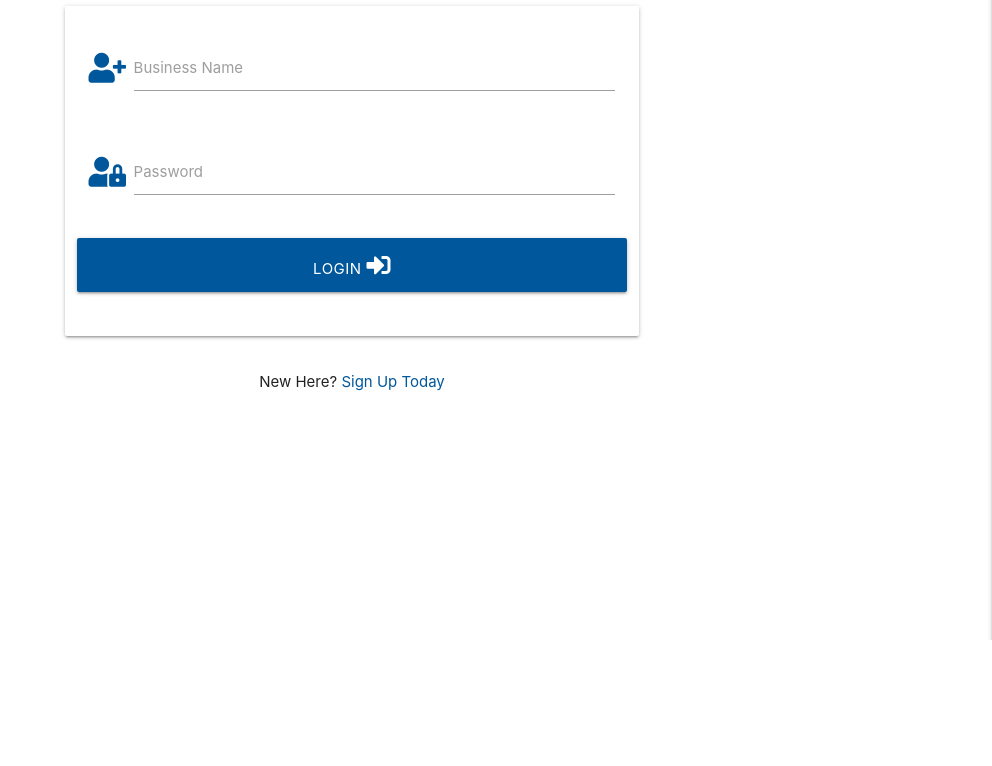
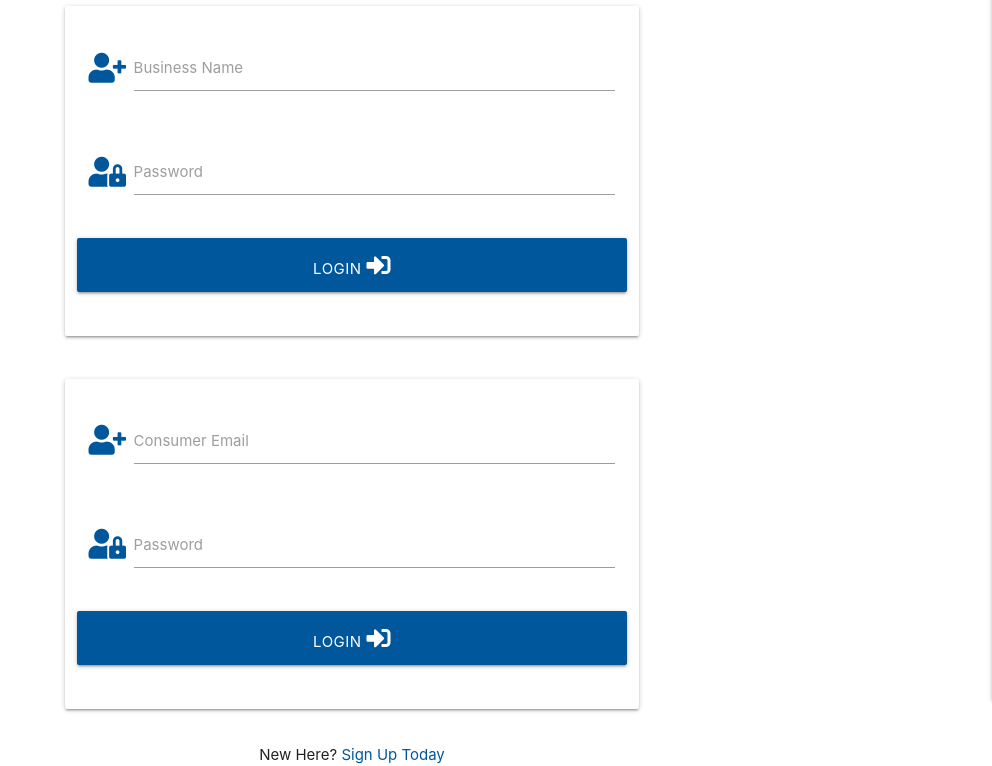
Before and after one commit to ShiftyKitty/MS3-FruGaol, a Flask app: page /login in a window 1280 px wide. Shown: the part 160-926 px from the top of the page, without its empty margins (288-1280 px from the left). Before the commit the page ends 800 px from the top, so only its background shows below. Run offline with Flask 2, Linux system fonts and the light colour scheme; some libraries are stand-ins or nearby versions.

Commit message:
consumer login portal now only showing session info for logged in user

```diff
--- a/app.py
+++ b/app.py
@@ -114,6 +114,59 @@ def business_signup():
     return render_template("business_signup.html")
 
 
+@app.route("/consumer_signup", methods=["GET", "POST"])
+def consumer_signup():
+    if request.method == "POST":
+        # profile pic saved to mongodb
+        if request.files:
+            profile_pic = request.files["profile_pic"]
+
+            if "filesize" in request.cookies:
+
+                if not allowed_img_filesize(request.cookies["filesize"]):
+                    flash("Filesize exceeded maximum limit")
+                    return redirect(url_for("consumer_signup"))
+
+            if profile_pic.filename == '':
+                flash("No filename. Please name file and try again")
+                return redirect(url_for("consumer_signup"))
+
+            if allowed_img(profile_pic.filename):
+                mongo.save_file(secure_filename(profile_pic.filename), profile_pic)
+                print("Profile Pic saved")
+            else:
+                flash("That file extension is not permitted")
+                return redirect(url_for("consumer_signup"))
+
+        # check if existing_consumer already exists in db
+        existing_consumer = mongo.db.business_users.find_one(
+            {"consumer_email_address": request.form.get("consumer_email_address").lower()})
+
+        if existing_consumer:
+            flash("Consumer email already exists. Please try again")
+            return redirect(url_for("consumer_signup"))
+
+        consumer_user = {
+            "consumer_name": request.form.get("consumer_name").lower(),
+            "consumer_address_line_1": request.form.get("consumer_address_line_1"),
+            "consumer_address_line_2": request.form.get("consumer_address_line_2"),
+            "consumer_address_line_3": request.form.get("consumer_address_line_3"),
+            "consumer_contact_number": request.form.get("consumer_contact_number"),
+            "consumer_email_address": request.form.get("consumer_email_address"),
+            "consumer_dob": request.form.get("consumer_email_address"),
+            "profile_pic": profile_pic.filename,
+            "consumer_password": generate_password_hash(request.form.get("consumer_password"))
+        }
+        mongo.db.consumer_users.insert_one(consumer_user)
+
+        # put the new user into 'session' cookie
+        session["consumer"] = request.form.get("consumer_email_address").lower(),
+        flash("Registration Successful!")
+        return redirect(url_for("consumer_profile", consumer_email_address=session["consumer"]))
+
+    return render_template("consumer_signup.html")
+
+
 @app.route("/file/<filename>")
 def file(filename):
     return mongo.send_file(filename)
@@ -145,10 +198,57 @@ def login():
             flash("Incorrect business_name and/or Password")
             return redirect(url_for("login"))
 
+        # consumer login
+        existing_consumer = mongo.db.consumer_users.find_one(
+            {"consumer_email_address": request.form.get("consumer_email_address").lower()})
+
+        if existing_consumer:
+            # ensure hashed password matches user input
+            if check_password_hash(existing_user["consumer_password"], request.form.get("consumer_password")):
+                session["consumer"] = request.form.get("consumer_email_address").lower()
+                return redirect(url_for("offers", consumer_email_address=session["consumer"]))
+
+            else:
+                # invalid password match
+                flash("Incorrect Email and/or Password")
+                return redirect(url_for("login"))
+
+        else:
+            # business_name doesn't exist
+            flash("Incorrect Email and/or Password")
+            return redirect(url_for("login"))
+
     return render_template("login.html")
 
 
-@app.route("/profile/<business_name>", methods=["GET", "POST"])
+@app.route("/consumer_login", methods=["GET", "POST"])
+def consumer_login():
+    if request.method == "POST":
+
+        # consumer login
+        existing_consumer = mongo.db.consumer_users.find_one(
+            {"consumer_email_address": request.form.get("consumer_email_address").lower()})
+
+        if existing_consumer:
+            # ensure hashed password matches user input
+            if check_password_hash(existing_consumer["consumer_password"], request.form.get("consumer_password")):
+                session["consumer"] = request.form.get("consumer_email_address").lower()
+                return redirect(url_for("offers", consumer_email_address=session["consumer"]))
+
+            else:
+                # invalid password match
+                flash("Incorrect Email and/or Password")
+                return redirect(url_for("consumer_login"))
+
+        else:
+            # business_name doesn't exist
+            flash("Incorrect Email and/or Password")
+            return redirect(url_for("consumer_login"))
+
+    return render_template("login.html")
+
+
+@app.route("/profile/<business_name>/", methods=["GET", "POST"])
 def profile(business_name):
     # grab the session user's business_name from db
     business_name = mongo.db.business_users.find_one(
@@ -162,11 +262,35 @@ def profile(business_name):
     return redirect(url_for("login"))
 
 
+@app.route("/consumer_profile/<consumer_email_address>", methods=["GET", "POST"])
+def consumer_profile(consumer_email_address):
+    # consumer profile deetz
+    consumer_email_address = mongo.db.consumer_users.find_one(
+        {"consumer_email_address": session["consumer"]})
+
+    consumer_users = mongo.db.consumer_users.find()
+
+    if session["consumer"]:
+        return render_template("consumer_profile.html", consumer_email_address=consumer_email_address, consumer_users=consumer_users)
+
+    return redirect(url_for("login"))
+
+
 @app.route("/logout")
 def logout():
     # remove user from session cookies
     flash("You have been logged out")
     session.pop("user")
+
+    return redirect(url_for("login"))
+
+
+@app.route("/consumer_logout")
+def consumer_logout():
+    # remove user from session cookies
+    flash("You have been logged out")
+    session.pop("consumer")
+
     return redirect(url_for("login"))
 
 
--- a/static/css/style.css
+++ b/static/css/style.css
@@ -33,3 +33,14 @@ body {
     border-radius: 50%;
     padding: 10%;
 }
+
+.logo-container img {
+    max-height: 100%;
+    max-width: 100%;
+
+}
+
+.business-details {
+    padding: 0;
+
+}
--- a/static/js/script.js
+++ b/static/js/script.js
@@ -5,7 +5,7 @@ $(document).ready(function () {
   $("select").formSelect();
   $(".datepicker").datepicker({
       format: "dd mmmm, yyyy",
-      yearRange: 3,
+      yearRange: 100,
       showClearBtn: true,
       i18n: {
           done: "Select"
--- a/templates/base.html
+++ b/templates/base.html
@@ -22,14 +22,18 @@
                 <ul class="right hide-on-med-and-down">
                     <li><a href="{{ url_for('offers') }}">Home</a></li>
                     {% if session.user %}
-                        <li><a href="{{ url_for('profile', business_name=session['user']) }}">Profile</a></li>
+                        <li><a href="{{ url_for('profile', business_name=session['user'])  }}">Profile</a></li>
                         <li><a href="{{ url_for('my_offers', business_name=session['user']) }}">My Offers</a></li>
                         <li><a href="{{ url_for('create_offer') }}">Create Offer</a></li>
                         <li><a href="{{ url_for('logout') }}">Log Out</a></li>
+                    {% elif session.consumer %}
+                        <li><a href="{{ url_for('consumer_profile', consumer_email_address=session['consumer']) }}">Profile</a></li>
+                        <li><a href="{{ url_for('consumer_logout') }}">Log Out</a></li>
                     {% else %}
                         <li><a href="{{ url_for('login') }}">Log In</a></li>
                         <li><a href="{{ url_for('signup') }}">Sign Up</a></li>
                     {% endif %}
+
 
                 </ul>
             </div>
--- a/templates/login.html
+++ b/templates/login.html
@@ -2,7 +2,6 @@
 {% block content %}
 
     <h3 class="center-align">Login</h3>
-
 
 
     <div class="row">
@@ -34,6 +33,35 @@
         </form>
     </div>
 
+    <div class="row">
+        <form class="col s12 m8 offset-m2" method="POST" enctype="multipart/form-data" action="{{ url_for('consumer_login') }}">
+            <div class="card-panel">
+                <!-- business email address -->
+                <div class="row">
+					<div class="input-field col s12">
+						<i class="fas fa-user-plus prefix light-blue-text text-darken-4"></i>
+						<input id="consumer_email_address" name="consumer_email_address" type="email" class="validate">
+						<label for="consumer_email_address">Consumer Email</label>
+					</div>
+                </div>
+                <!-- password -->
+                <div class="row">
+                    <div class="input-field col s12">
+						<i class="fas fa-user-lock prefix light-blue-text text-darken-4"></i>
+                        <input id="consumer_password" name="consumer_password" type="password" class="validate">
+                        <label for="consumer_password">Password</label>
+                    </div>
+                </div>
+                <!-- login -->
+                <div class="row">
+                    <button type="submit" class="col s12 btn-large light-blue darken-4 text-shadow">
+                        Login <i class="fas fa-sign-in-alt"></i>
+                    </button>
+                </div>
+            </div>
+        </form>
+    </div>
+
 	<div class="row">
 		<div class="col s12">
 			<p class="center-align">
```
Also changed, not shown: templates/consumer_profile.html (added, +40 -0 lines), templates/consumer_signup.html (+30 -23 lines), templates/profile.html (+40 -4 lines), templates/signup.html (+8 -29 lines).
